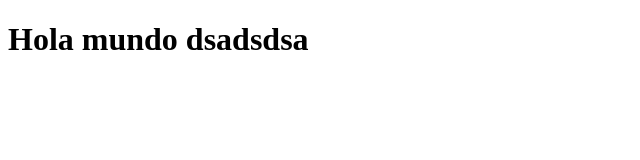
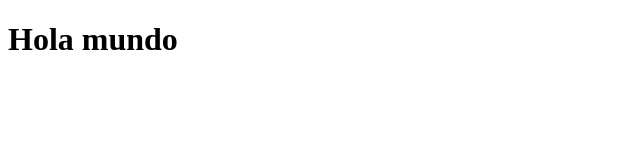
Before and after one commit to Danieldomiba/repositorioEmpezandogit, a plain HTML site: page index.html in a window 1280 px wide. Shown: the whole page, without its empty margins (0-640 px from the left). Drawn offline with Linux system fonts and the light colour scheme.

Commit message:
Revert "Cambiando el Header"
This reverts commit 4875e3d380ce6459b797c1fa14c3b143aa4f6431.

```diff
--- a/index.html
+++ b/index.html
@@ -7,7 +7,7 @@
 </head>
 <body>
    <header>
-    <h1>Hola mundo dsadsdsa</h1>
+    <h1>Hola mundo</h1>
    </header>
 </body>
 </html>
```
